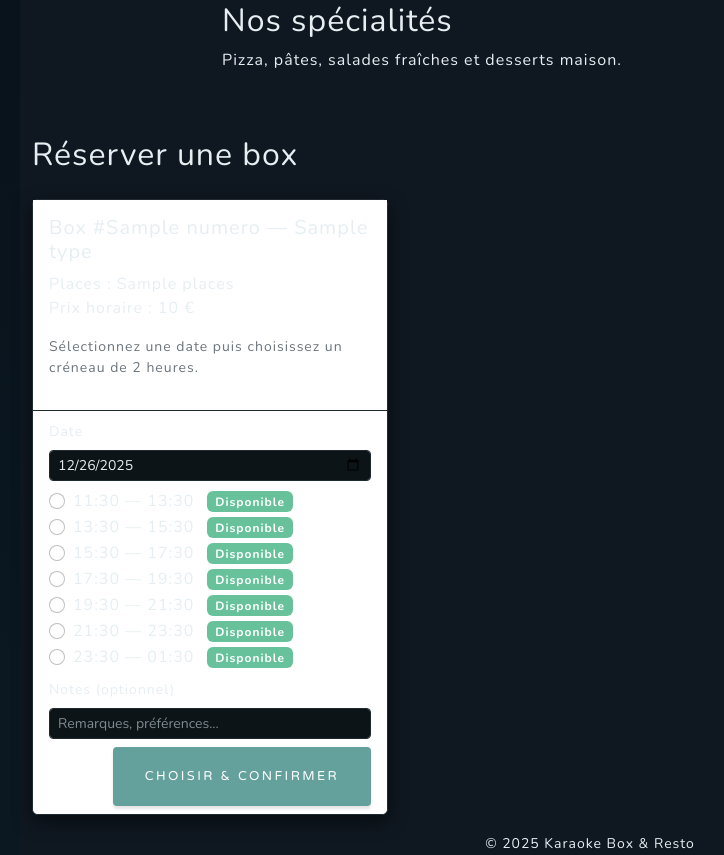
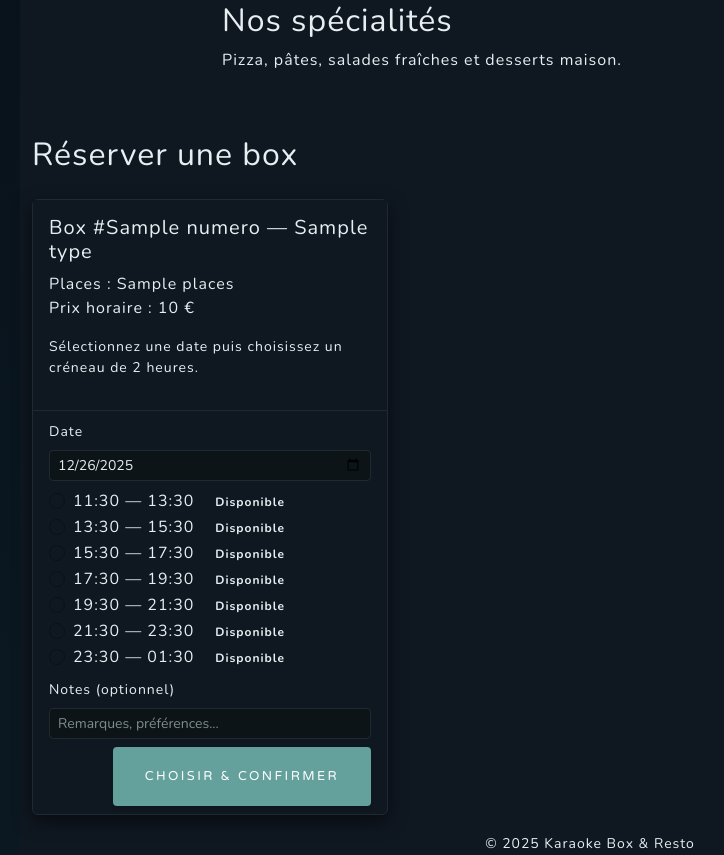
Before and after one commit to manahak/projet_karaoke, a Flask app: page / in a window 1280 px wide. Shown: the part 385-1240 px from the top of the page, without its empty margins (50-774 px from the left). Run offline with Flask 3, Linux system fonts and the light colour scheme; the visitor is signed in with stand-in values (Sample User, id 1); a database or web service that is not in the repository returns one stand-in record (values such as "Sample title"); some libraries are stand-ins or nearby versions.

Commit message:
encore correctif.....

```diff
--- a/static/css/dark-mode.css
+++ b/static/css/dark-mode.css
@@ -31,6 +31,8 @@ body { padding-top: 88px !important; }
 
 /* Cards and panels */
 .card, .modal-content, .dropdown-menu{
+  /* make card-level custom property authoritative to override upstream theme */
+  --bs-card-bg: var(--bs-card-bg) !important;
   background-color: var(--bs-card-bg) !important;
   color: var(--bs-body-color) !important;
   border-color: var(--bs-border-color) !important;
@@ -39,6 +41,8 @@ body { padding-top: 88px !important; }
 
 /* Strong overrides to neutralize any remaining white backgrounds from theme */
 .bg-white, .bg-light, .card, .card-body, .card .card-body, .card-header, .card-footer, .jumbotron, .panel, .well, .hero, .section, .container, .container-fluid {
+  /* force any elements that default to white to our dark card background */
+  --bs-card-bg: #0f1720 !important;
   background-color: var(--bs-card-bg) !important;
   color: var(--bs-body-color) !important;
   border-color: var(--bs-border-color) !important;
@@ -48,6 +52,12 @@ body { padding-top: 88px !important; }
 .table-responsive, .table-responsive > .table, .form-group, .form-row, .form-control, .input-group, .card .list-group-item {
   background-color: transparent !important;
   color: var(--bs-body-color) !important;
+}
+
+/* Strongly override any rule that sets white backgrounds inside cards/tables */
+.card, .card * , .table, .table * , .table-responsive, .table-responsive * {
+  background-color: transparent !important;
+  color: inherit !important;
 }
 
 /* Force common white/light backgrounds to dark variants */
```
